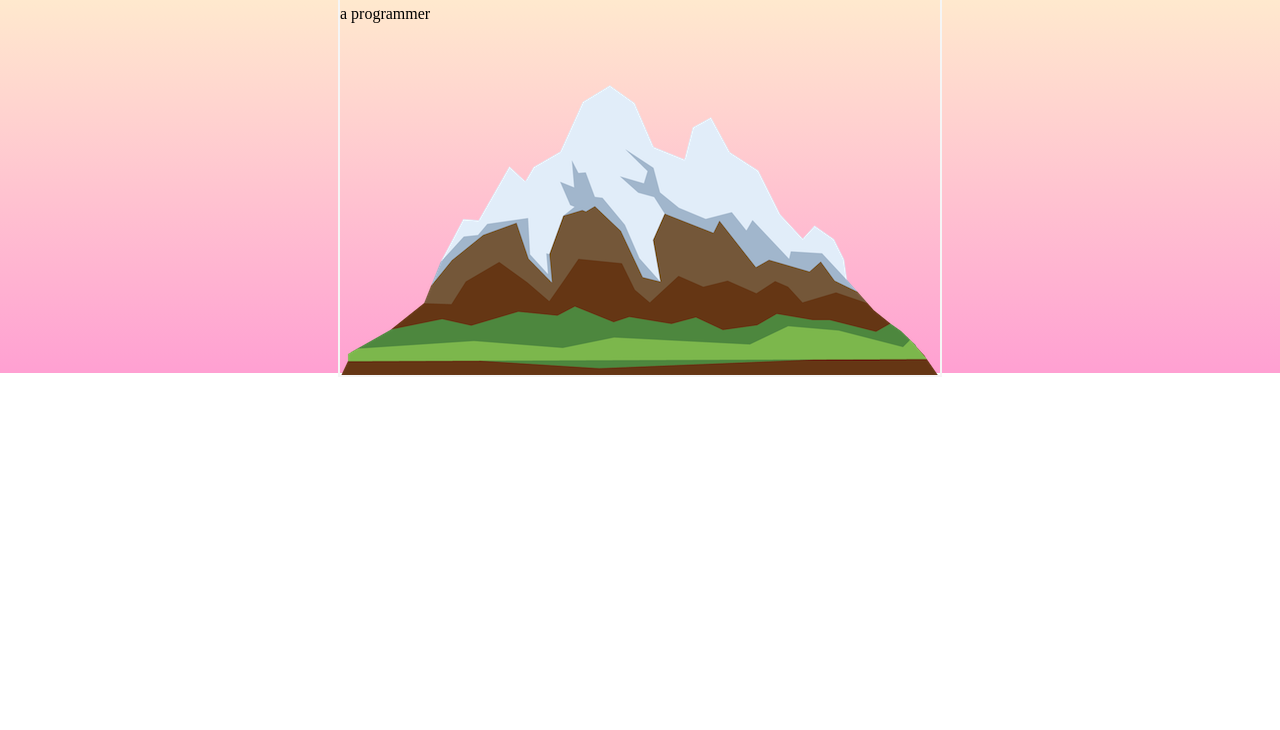
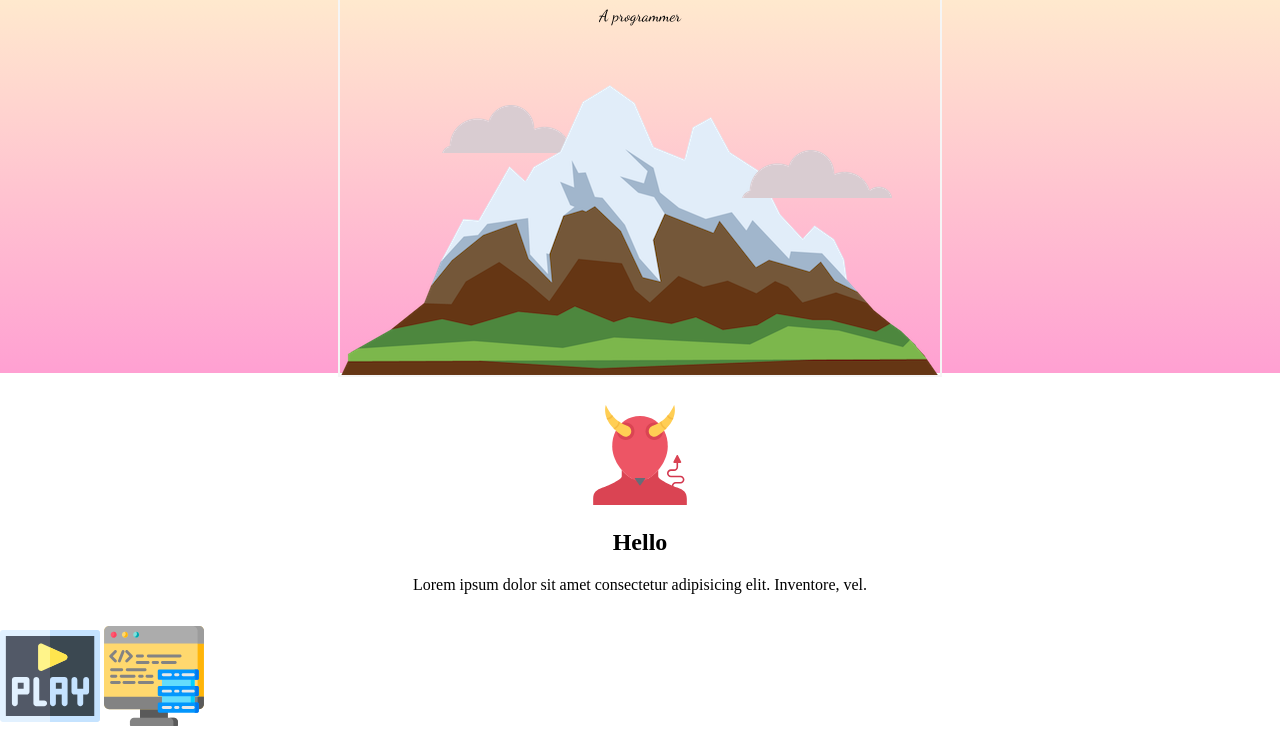
Before and after one commit to DanilaNesterko/website, a plain HTML site: page index.html in a window 1280 px wide. Shown: the part 77-807 px from the top of the page. Drawn offline with Linux system fonts and the light colour scheme; a web font is replaced by a local one.

Commit message:
My Profile

```diff
--- a/css/style.css
+++ b/css/style.css
@@ -18,11 +18,35 @@ body{
     margin: 0 auto;
     border: 2px solid whitesmoke;
     position: relative;
+    text-align: center;
+    font-family: 'Dancing Script', cursive;
 }
 .cloud{
     position: absolute;
 }
 .mountain{
     position: absolute;
-    bottom: 0%;
+    bottom: 0;
+    left:0;
 }
+.cloud1{
+    left:17%;
+    top:40%;
+}
+.cloud2{
+    left:67%;
+    top:50%;
+}
+.p{
+    text-decoration: underline;
+    font-family: 'Source Serif Pro', serif;
+
+}
+.profile_image{
+    width: 100px;
+}
+.profile{
+    width: 800px;
+    margin: 2rem auto;
+    text-align: center;
+}
--- a/index.html
+++ b/index.html
@@ -4,6 +4,7 @@
     <meta charset="UTF-8">
     <meta name="viewport" content="width=device-width, initial-scale=1.0">
     <meta http-equiv="X-UA-Compatible" content="ie=edge">
+    <link href="https://fonts.googleapis.com/css?family=Dancing+Script|Source+Serif+Pro&display=swap" rel="stylesheet">
     <link rel="stylesheet" href="css/style.css">
     <title>Document</title>
 </head>
@@ -11,10 +12,21 @@
     <div class="top-container">
         <div class="top-wrapper">
             <img class="cloud cloud1" src="img/cloud.png" alt="cloud">
-            <img class="cloud cloud1" src="img/cloud.png" alt="cloud">
             <img class="mountain" src="img/mountain.png" alt="mountain">
+            <img class="cloud cloud2" src="img/cloud.png" alt="cloud">
             <h1>I'm Danila</h1>
-            <p>a programmer</p>
+            <p>A <span class="underlined">pro</span>grammer</p>
+        </div>
+    </div>
+    <div class="middle-container">
+        <div class="profile">
+            <img class="profile_image" src="img/user.svg" alt="user">
+            <h2>Hello</h2>
+            <p>Lorem ipsum dolor sit amet consectetur adipisicing elit. Inventore, vel.</p>
+        </div>
+        <div class="skills">
+            <img class="profile_image" src="img/paly.svg" alt="user">
+            <img class="profile_image" src="img/coding.svg" alt="user">
         </div>
     </div>
 </body>
```
Also changed, not shown: img/coding.svg (added), img/paly.svg (added), img/spooky.svg (added), img/user.svg (added).
